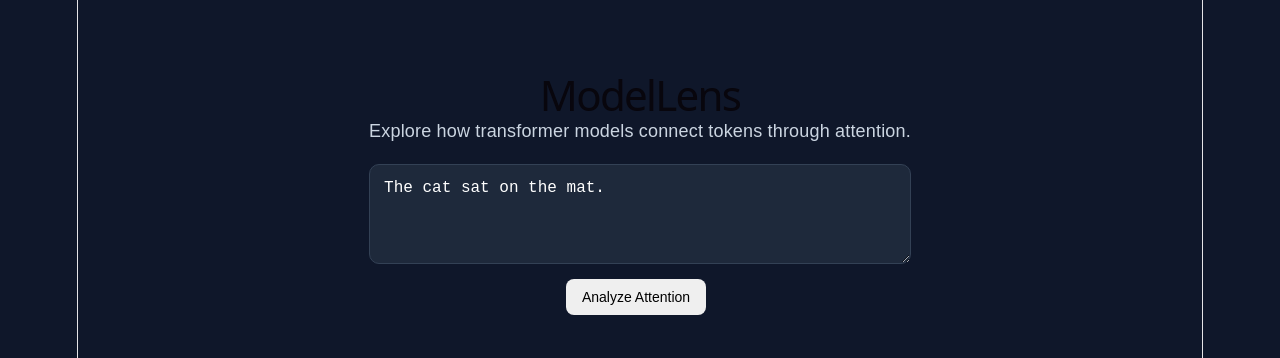
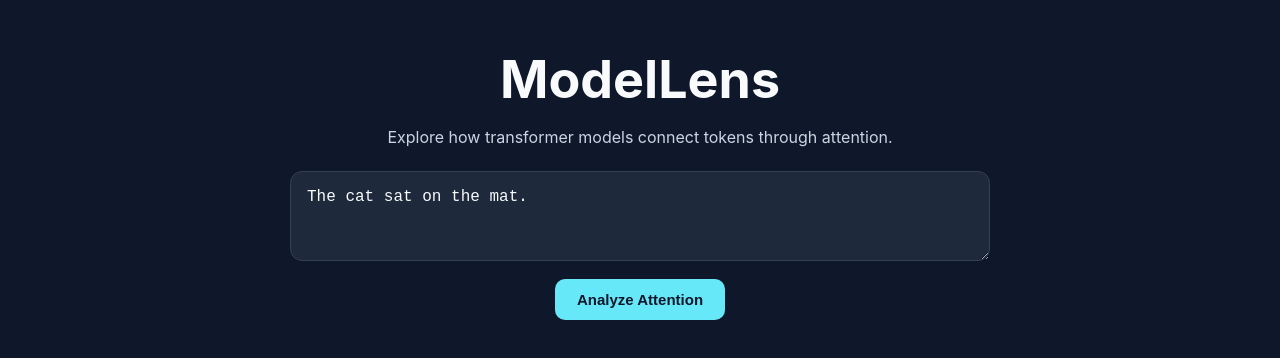
Before and after one commit to 1313eunjun/ModelLens, a React app in the folder frontend/: page / in a window 1280 px wide. Shown: the top 358 px of the page. Built offline with nearby package versions, Linux system fonts and the light colour scheme; the HTML template or start-up script is replaced by a standard one.

Commit message:
Refine ModelLens layout and styling

```diff
--- a/frontend/src/App.css
+++ b/frontend/src/App.css
@@ -1,8 +1,8 @@
 body {
   margin: 0;
-  font-family: Arial, sans-serif;
+  font-family: Inter, Arial, sans-serif;
   background: #0f172a;
-  color: white;
+  color: #f8fafc;
 }
 
 #root {
@@ -10,82 +10,181 @@ body {
 }
 
 .app {
-  max-width: 900px;
+  max-width: 1100px;
   margin: 0 auto;
-  padding: 50px 24px;
+  padding: 48px 24px 80px;
 }
 
 h1 {
-  font-size: 42px;
-  margin-bottom: 10px;
+  margin: 0;
+  font-size: 52px;
+  text-align: center;
+}
+
+h2 {
+  margin-top: 32px;
+  margin-bottom: 12px;
+  text-align: center;
 }
 
 p {
   color: #cbd5e1;
+  text-align: center;
 }
 
 textarea {
-  width: 100%;
-  min-height: 100px;
-  margin-top: 20px;
-  padding: 14px;
+  display: block;
+
+  width: min(700px, 100%);
+  min-height: 90px;
+
+  margin: 24px auto 0;
+  padding: 16px;
+
+  box-sizing: border-box;
+
   font-size: 16px;
-  border-radius: 10px;
+  color: #f8fafc;
+
+  background: #1e293b;
   border: 1px solid #334155;
-  background: #1e293b;
-  color: white;
-  box-sizing: border-box;
+  border-radius: 12px;
+
+  resize: vertical;
+}
+
+textarea:focus {
+  outline: none;
+  border-color: #38bdf8;
 }
 
 button {
-  margin: 8px 8px 8px 0;
-  padding: 10px 16px;
+  display: block;
+
+  margin: 18px auto 0;
+  padding: 12px 22px;
+
+  font-size: 15px;
+  font-weight: 600;
+
+  color: #0f172a;
+  background: #67e8f9;
+
   border: none;
+  border-radius: 10px;
+
+  cursor: pointer;
+}
+
+button:hover {
+  opacity: 0.9;
+}
+
+.controls {
+  width: fit-content;
+
+  display: flex;
+  justify-content: center;
+  align-items: center;
+  gap: 24px;
+
+  margin: 28px auto 0;
+  padding: 14px 20px;
+
+  background: #1e293b;
+  border: 1px solid #334155;
+  border-radius: 12px;
+}
+
+.controls label {
+  display: flex;
+  align-items: center;
+  gap: 8px;
+
+  font-weight: 600;
+}
+
+select {
+  padding: 8px 12px;
+
+  color: #f8fafc;
+  background: #0f172a;
+
+  border: 1px solid #475569;
   border-radius: 8px;
-  cursor: pointer;
+
   font-size: 14px;
 }
 
-button:hover {
-  opacity: 0.85;
+.canvas-container {
+  width: 100%;
+  height: 620px;
+
+  margin-top: 28px;
+
+  background: #020617;
+
+  border: 1px solid #1e293b;
+  border-radius: 18px;
+
+  overflow: hidden;
 }
 
 .attention-row {
   display: flex;
   align-items: center;
-  gap: 12px;
-  margin: 10px 0;
+  gap: 14px;
+
+  max-width: 850px;
+  margin: 12px auto;
 }
 
 .token-label {
-  width: 70px;
+  width: 80px;
+
   text-align: right;
+  font-weight: 600;
 }
 
 .attention-bar-background {
   flex: 1;
+
   height: 18px;
+
   background: #1e293b;
-  border-radius: 6px;
+
+  border-radius: 999px;
   overflow: hidden;
 }
 
 .attention-bar {
   height: 100%;
-  background: #60a5fa;
-  border-radius: 6px;
+
+  background: #67e8f9;
+
+  border-radius: 999px;
+
+  transition: width 0.25s ease;
 }
 
 .attention-value {
-  width: 70px;
+  width: 72px;
+
   font-family: monospace;
+  color: #cbd5e1;
 }
 
-.canvas-container {
-  width: 100%;
-  height: 500px;
-  margin-top: 30px;
-  border-radius: 16px;
-  overflow: hidden;
-  background: #020617;
+@media (max-width: 700px) {
+  .controls {
+    flex-direction: column;
+    gap: 12px;
+  }
+
+  .canvas-container {
+    height: 500px;
+  }
+
+  h1 {
+    font-size: 42px;
+  }
 }
--- a/frontend/src/index.css
+++ b/frontend/src/index.css
@@ -1,111 +1,14 @@
-:root {
-  --text: #6b6375;
-  --text-h: #08060d;
-  --bg: #fff;
-  --border: #e5e4e7;
-  --code-bg: #f4f3ec;
-  --accent: #aa3bff;
-  --accent-bg: rgba(170, 59, 255, 0.1);
-  --accent-border: rgba(170, 59, 255, 0.5);
-  --social-bg: rgba(244, 243, 236, 0.5);
-  --shadow:
-    rgba(0, 0, 0, 0.1) 0 10px 15px -3px, rgba(0, 0, 0, 0.05) 0 4px 6px -2px;
-
-  --sans: system-ui, 'Segoe UI', Roboto, sans-serif;
-  --heading: system-ui, 'Segoe UI', Roboto, sans-serif;
-  --mono: ui-monospace, Consolas, monospace;
-
-  font: 18px/145% var(--sans);
-  letter-spacing: 0.18px;
-  color-scheme: light dark;
-  color: var(--text);
-  background: var(--bg);
-  font-synthesis: none;
-  text-rendering: optimizeLegibility;
-  -webkit-font-smoothing: antialiased;
-  -moz-osx-font-smoothing: grayscale;
-
-  @media (max-width: 1024px) {
-    font-size: 16px;
-  }
+html,
+body,
+#root {
+  margin: 0;
+  min-height: 100%;
 }
 
-@media (prefers-color-scheme: dark) {
-  :root {
-    --text: #9ca3af;
-    --text-h: #f3f4f6;
-    --bg: #16171d;
-    --border: #2e303a;
-    --code-bg: #1f2028;
-    --accent: #c084fc;
-    --accent-bg: rgba(192, 132, 252, 0.15);
-    --accent-border: rgba(192, 132, 252, 0.5);
-    --social-bg: rgba(47, 48, 58, 0.5);
-    --shadow:
-      rgba(0, 0, 0, 0.4) 0 10px 15px -3px, rgba(0, 0, 0, 0.25) 0 4px 6px -2px;
-  }
-
-  #social .button-icon {
-    filter: invert(1) brightness(2);
-  }
+html {
+  background: #0f172a;
 }
 
 body {
-  margin: 0;
+  min-width: 320px;
 }
-
-#root {
-  width: 1126px;
-  max-width: 100%;
-  margin: 0 auto;
-  text-align: center;
-  border-inline: 1px solid var(--border);
-  min-height: 100svh;
-  display: flex;
-  flex-direction: column;
-  box-sizing: border-box;
-}
-
-h1,
-h2 {
-  font-family: var(--heading);
-  font-weight: 500;
-  color: var(--text-h);
-}
-
-h1 {
-  font-size: 56px;
-  letter-spacing: -1.68px;
-  margin: 32px 0;
-  @media (max-width: 1024px) {
-    font-size: 36px;
-    margin: 20px 0;
-  }
-}
-h2 {
-  font-size: 24px;
-  line-height: 118%;
-  letter-spacing: -0.24px;
-  margin: 0 0 8px;
-  @media (max-width: 1024px) {
-    font-size: 20px;
-  }
-}
-p {
-  margin: 0;
-}
-
-code,
-.counter {
-  font-family: var(--mono);
-  display: inline-flex;
-  border-radius: 4px;
-  color: var(--text-h);
-}
-
-code {
-  font-size: 15px;
-  line-height: 135%;
-  padding: 4px 8px;
-  background: var(--code-bg);
-}
```
